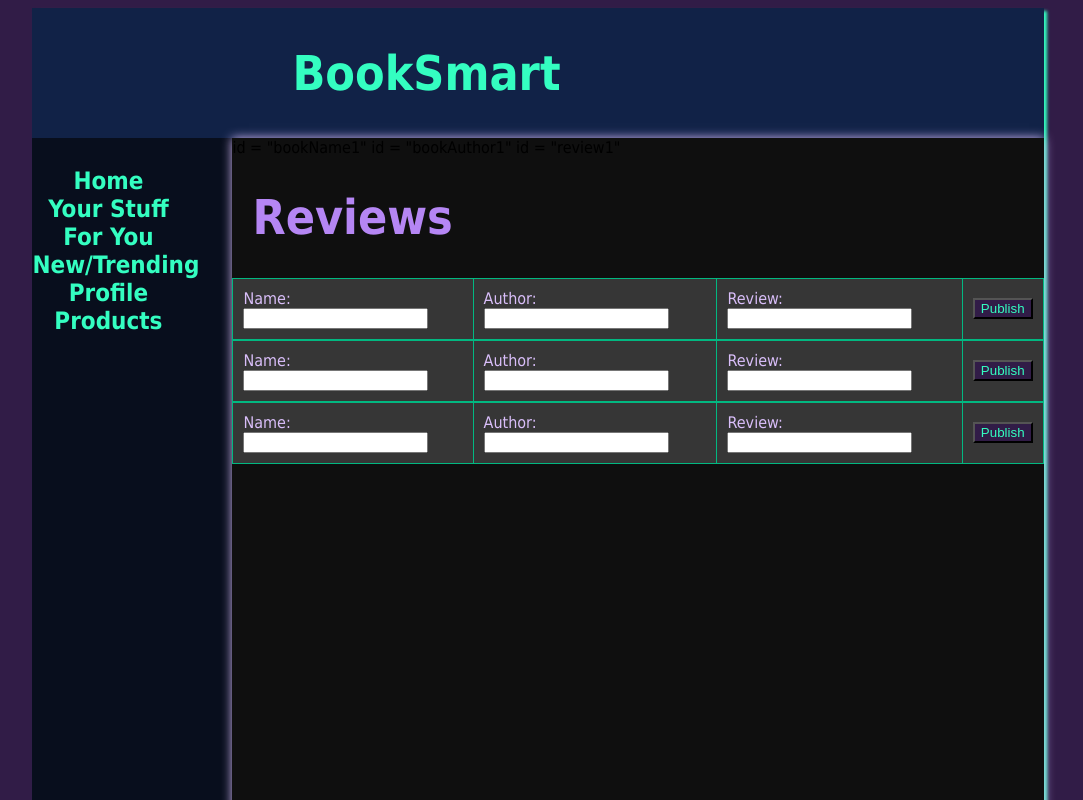
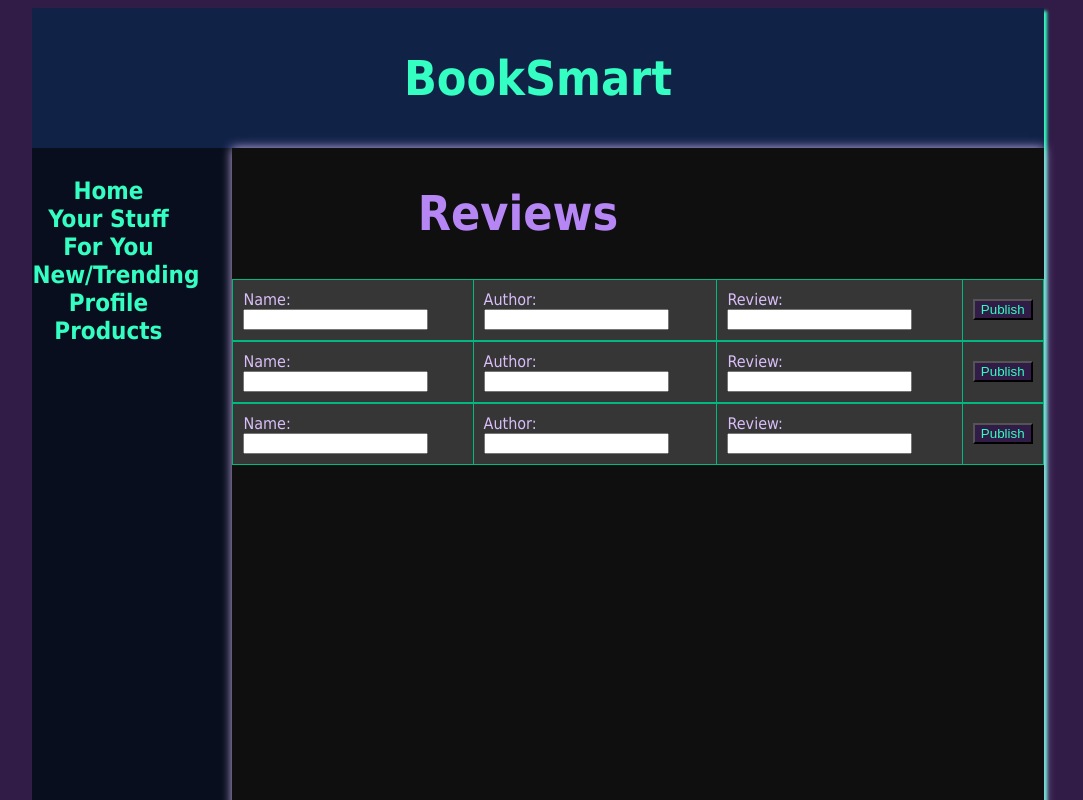
Before and after one commit to ryanbollins/Collins_Ryan_CS-2100, a plain HTML site: page reviews.html in a window 1280 px wide. Shown: the top 800 px of the page, without its empty margins (102-1185 px from the left). Drawn offline with Linux system fonts and the light colour scheme.

```diff
--- a/css/project.css
+++ b/css/project.css
@@ -61,8 +61,11 @@
 
 /* Heading 1 style - add padding and font size */
 h1 {
-    padding-left: 20px;;
+    text-align: center;
     font-size: 3em;
+    padding-right: 240px;
+	padding-top: 5px;
+	padding-bottom: 5px;
 }
 
 /* Color for various header and title elements */
@@ -372,8 +375,8 @@
 
     /* Resize titles and headings */
     h1 {
+        text-align: center;
         font-size: 2em;
-        padding-left: 10px;
     }
 
     /*adjusting size of h2 and h3 for mobile*/
--- a/reviews.html
+++ b/reviews.html
@@ -3,6 +3,7 @@
 <head>
 <title>BookSmart-Reviews</title>
 <meta charset="utf-8">
+<meta name="viewport" content="width=device-width, initial-scale=1.0">
 <link href="css/project.css" rel="stylesheet">
 <meta name="description" content="Welcome to the reviews page for Booksmart. This is where you will
     be able customize and write your own reviews for other people to see. Let people know if they should
@@ -24,10 +25,6 @@
 	</ul>
   </nav>
   <main>
-id = "bookName1"
-id = "bookAuthor1"
-id = "review1"
-
         <h1>Reviews</h1>
 
             <form method="post" action="https://webdevbasics.net/scripts/demo.php" >
```
Also changed, not shown: bookmarks.html (+1 -1 lines), fantasy_book.html (+1 -0 lines), following.html (+1 -0 lines), following1.html (+1 -0 lines), following2.html (+1 -0 lines), following3.html (+1 -0 lines), forYou.html (+1 -0 lines), horror_book.html (+1 -0 lines), index.html (+1 -0 lines), new.html (+1 -0 lines), newtrending.html (+1 -0 lines), political_book.html (+1 -0 lines), privacy.html (+1 -0 lines), products.html (+1 -0 lines), 4 more files.
